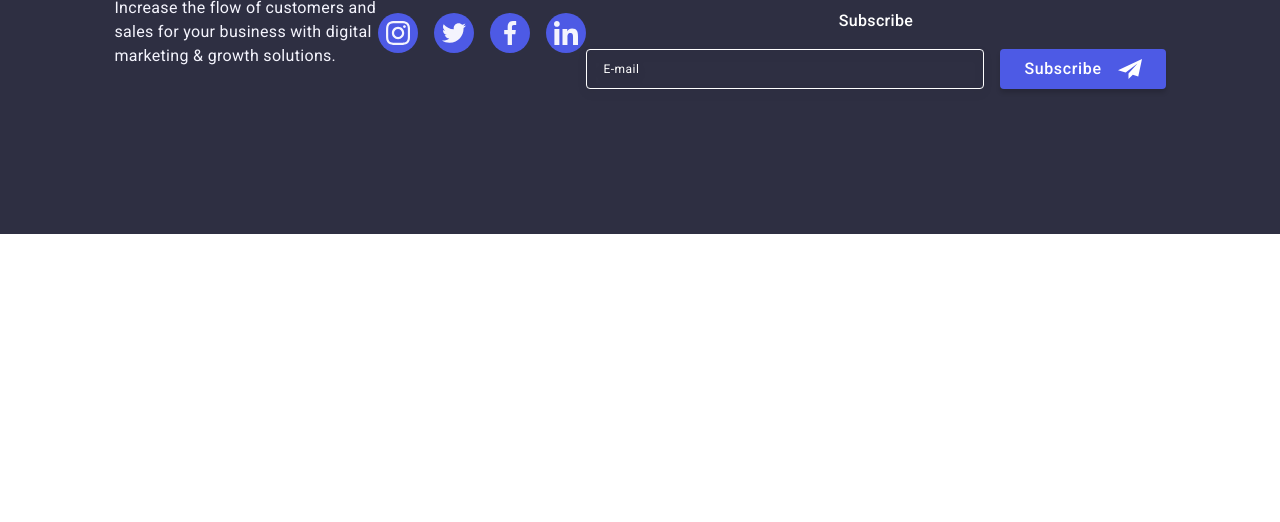
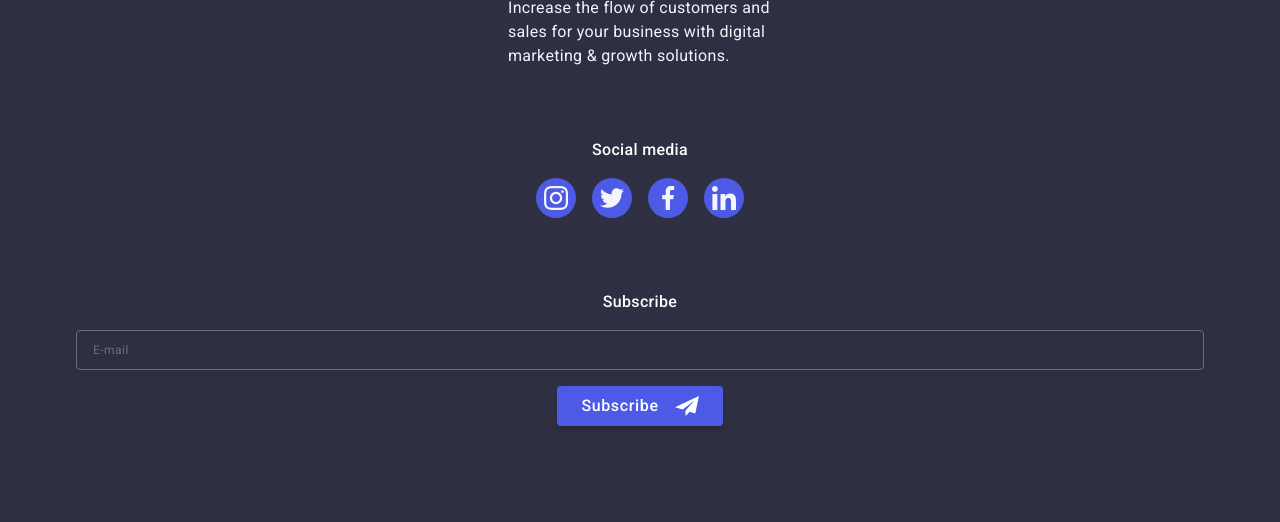
Before and after one commit to VladcatUA/goit-markup-hw-07, a plain HTML site: page portfolio.html in a window 1280 px wide. Shown: the part 1888-2410 px from the top of the page. Before the commit the page ends 2122 px from the top, so only its background shows below. Drawn offline with nearby package versions, Linux system fonts and the light colour scheme.

Commit message:
htmlandcss-hw-07-vers1-p2

```diff
--- a/css/styles.css
+++ b/css/styles.css
@@ -32,6 +32,7 @@ h6 {
 }
 
 .container {
+    max-width: 1158px;
     margin: 0 auto;
     padding: 0 15px;
 }
@@ -39,7 +40,6 @@ h6 {
 .list {
     display: flex;
     list-style-type: none;
-    max-width: 1128px;
     margin: 0;
     padding: 0;
 }
@@ -209,14 +209,14 @@ img {
 
 .container-section-one {
     justify-content: center;
-
 }
 
 .section-one-h-one {
     margin-left: auto;
     margin-right: auto;
+    max-width: 320px;
+    font-weight: 700;
     font-size: 36px;
-    max-width: 320px;
     line-height: 1.11;
     text-align: center;
     max-width: 320px;
@@ -262,6 +262,10 @@ img {
     padding-bottom: 96px;
 }
 
+.container-section-two {
+    padding: 0 16px;
+}
+
 .titles-h-two {
     font-weight: 700;
     font-size: 36px;
@@ -274,10 +278,10 @@ img {
 }
 
 .list-principles {
-    gap: 72px;
     display: flex;
     flex-wrap: wrap;
-    justify-content: space-between;
+    justify-content: center;
+    gap: 72px;
 }
 
 .element-list-principles {}
@@ -303,7 +307,6 @@ img {
 }
 
 .section-two-text {
-    max-width: 392px;
     font-weight: 500;
     font-size: 16px;
     line-height: 1.5;
@@ -326,10 +329,11 @@ img {
 }
 
 .list-four-cardsbackground {
-    gap: 72px;
+    display: flex;
     text-align: center;
     flex-wrap: wrap;
     justify-content: center;
+    gap: 72px;
 }
 
 .section-four-cardsbackground {
@@ -393,7 +397,6 @@ img {
     background-color: var(--color-hoverfocus-elements);
 }
 
-
 /*Customers*/
 
 .section-five {
@@ -447,10 +450,7 @@ img {
 }
 
 .footer-container {
-    display: flex;
-    flex-wrap: wrap;
-    align-items: center;
-    justify-content: center;
+    display: block;
 }
 
 .container-logo-info {
@@ -458,6 +458,7 @@ img {
 }
 
 .footer-text {
+    margin: 0 auto;
     width: 264px;
     font-weight: 400;
     font-size: 16px;
@@ -496,6 +497,7 @@ img {
 
 .list-icons-social-media {
     display: flex;
+    justify-content: center;
     gap: 16px;
 }
 
@@ -512,22 +514,23 @@ img {
 .container-subscribe {}
 
 .form-footer {
-    display: flex;
-    flex-wrap: wrap;
-    gap: 16px;
+    display: block;
+    width: 100%;
 }
 
 .footer-input {
-    width: 398px;
+    width: 100%;
     height: 40px;
     font-weight: 400;
     font-size: 12px;
     line-height: 1.5;
     letter-spacing: 0.04em;
+    margin-bottom: 16px;
     padding-left: 16px;
     border: 1px solid #FFFFFF;
     filter: drop-shadow(0px 4px 4px rgba(0, 0, 0, 0.15));
     border-radius: 4px;
+    opacity: 0.3;
     background-color: transparent;
     color: var(--background-color);
     transition: border-color 250ms cubic-bezier(0.4, 0, 0.2, 1);
--- a/css/stylesdesktop.css
+++ b/css/stylesdesktop.css
@@ -1,6 +1,3 @@
-/**Main**/
-
-/**Section 1**/
 @media (min-width: 1158px) {
 
     /**Main**/
@@ -12,12 +9,6 @@
         max-width: 1440px;
     }
 
-    .section-one-h-one {
-        font-size: 56px;
-        line-height: 1.07;
-        max-width: 496px;
-    }
-
     .section-one-button {
         margin-top: 48px;
     }
@@ -27,12 +18,15 @@
         background: var(--color-hoverfocus-elements);
     }
 
-
     /**Section 2**/
 
     .section-two {
         padding-top: 120px;
         padding-bottom: 120px;
+    }
+
+    .container-section-two {
+        padding: 0 15px;
     }
 
     .section-text {
@@ -45,6 +39,7 @@
 
     .list-principles {
         gap: 24px;
+        justify-content: space-between;
     }
 
     .element-list-principles {
@@ -62,6 +57,7 @@
     }
 
     .section-two-items {
+        text-align: left;
         font-weight: 500;
         font-size: 20px;
         line-height: 1.2;
@@ -75,6 +71,7 @@
     /**Section 3**/
 
     .section-three {
+        display: flex;
         padding-bottom: 120px;
     }
 
@@ -86,8 +83,6 @@
         gap: 24px;
     }
 
-    .section-three-photos {}
-
     /**Section 4**/
 
     .section-four {
@@ -95,9 +90,6 @@
         padding-bottom: 120px;
     }
 
-    .list-four-cardsbackground {
-        gap: 24px;
-    }
 
     .section-four-cardsbackground {
         width: calc((100% - 72px) / 4);
@@ -124,13 +116,20 @@
         padding-top: 100px;
         padding-bottom: 100px;
         background-color: var(--color-darkbackground);
+    }
 
+    .container-without-subscribe {
+        display: flex;
+        flex-wrap: nowrap;
+        align-items: baseline;
+        gap: 0px;
     }
 
     .footer-container {
         display: flex;
         flex-wrap: nowrap;
         align-items: baseline;
+        padding-left: 15px;
     }
 
     .container-logo-info {
@@ -155,9 +154,7 @@
     }
 
     .form-footer {
-        flex-wrap: nowrap;
         justify-content: space-between;
-        gap: 24px;
     }
 
     .footer-input {
--- a/css/stylestablet.css
+++ b/css/stylestablet.css
@@ -0,0 +1,88 @@
+@media (min-width: 768px) {
+
+    /**Main**/
+
+    /**Section 1**/
+    .section-one-h-one {
+        font-size: 56px;
+        line-height: 1.07;
+        max-width: 496px;
+    }
+
+    .section-one-button {
+        margin-top: 36px;
+    }
+
+    /**Section 2**/
+
+    .section-two-items {
+        text-align: left;
+    }
+
+    .list-principles {
+        gap: 72px 24px;
+    }
+
+    .element-list-principles {
+        width: calc((100% - 24px) / 2);
+    }
+
+    /**Section 3**/
+
+    /**Section 4**/
+
+    .list-four-cardsbackground {
+        gap: 64px 24px;
+    }
+
+    /*Customers*/
+
+    .customer-list {
+        /*padding-left: 108px;
+        padding-right: 108px;*/
+        gap: 72px 24px;
+    }
+
+    .icons-customer {
+        width: calc((100% - 48px) / 3);
+    }
+
+    /**Footer**/
+
+    .footer-container {
+        padding-left: 108px;
+    }
+
+    .container-without-subscribe {
+        display: flex;
+        flex-wrap: wrap;
+        align-items: baseline;
+        gap: 24px;
+    }
+
+    .footer-logos {
+        justify-content: left;
+    }
+
+    .footer-soc-med {
+        text-align: left;
+    }
+
+    .container-subscribe {
+        margin-bottom: 72px;
+    }
+
+    .form-footer {
+        display: flex;
+        flex-wrap: nowrap;
+        gap: 24px;
+    }
+
+    .footer-input {
+        width: 264px;
+    }
+
+    .footer-modal-button {
+        margin: 0;
+    }
+}
```
Also changed, not shown: index.html (+3 -1 lines).
